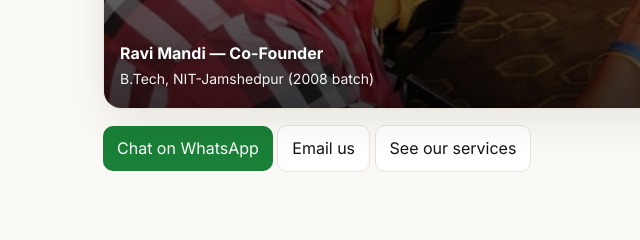
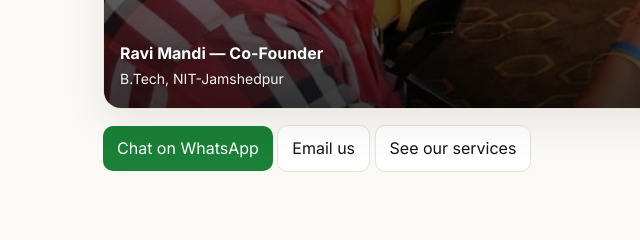
Before and after one commit to maddy1190/moneysutraa-site, a plain HTML site: page index.html in a window 1280 px wide. Shown: the part 3456-3696 px from the top of the page, 7-647 px from the left. Drawn offline with Linux system fonts and the light colour scheme.

Commit message:
Update index.html

```diff
--- a/index.html
+++ b/index.html
@@ -421,7 +421,7 @@
           <div class="title">The team</div>
           <div class="member ravi" aria-label="Ravi Mandi — Co-Founder">
             <strong>Ravi Mandi — Co-Founder</strong>
-            <span>B.Tech, NIT-Jamshedpur (2008 batch)</span>
+            <span>B.Tech, NIT-Jamshedpur </span>
           </div>
           <div class="member aditya" aria-label="Adtya L. — Co-Founder">
             <strong>Adtya L. — Co-Founder</strong>
```
